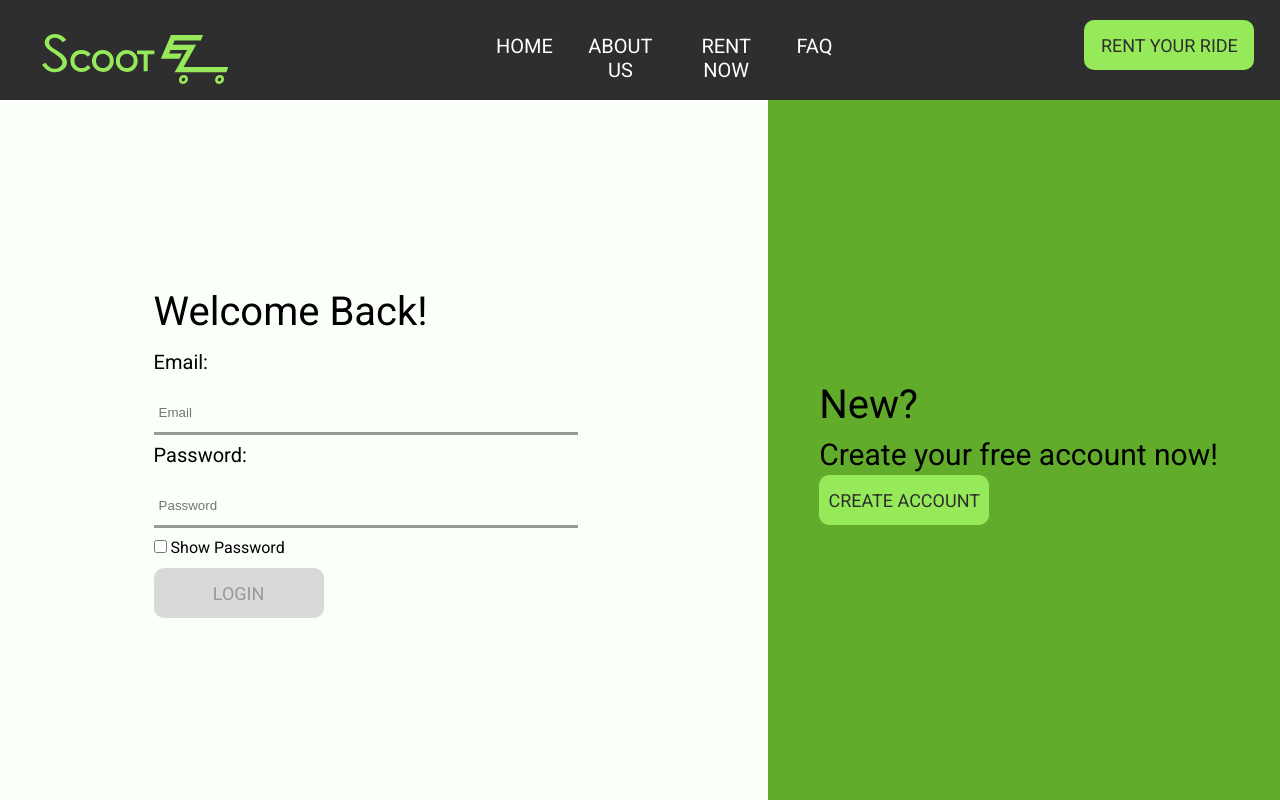
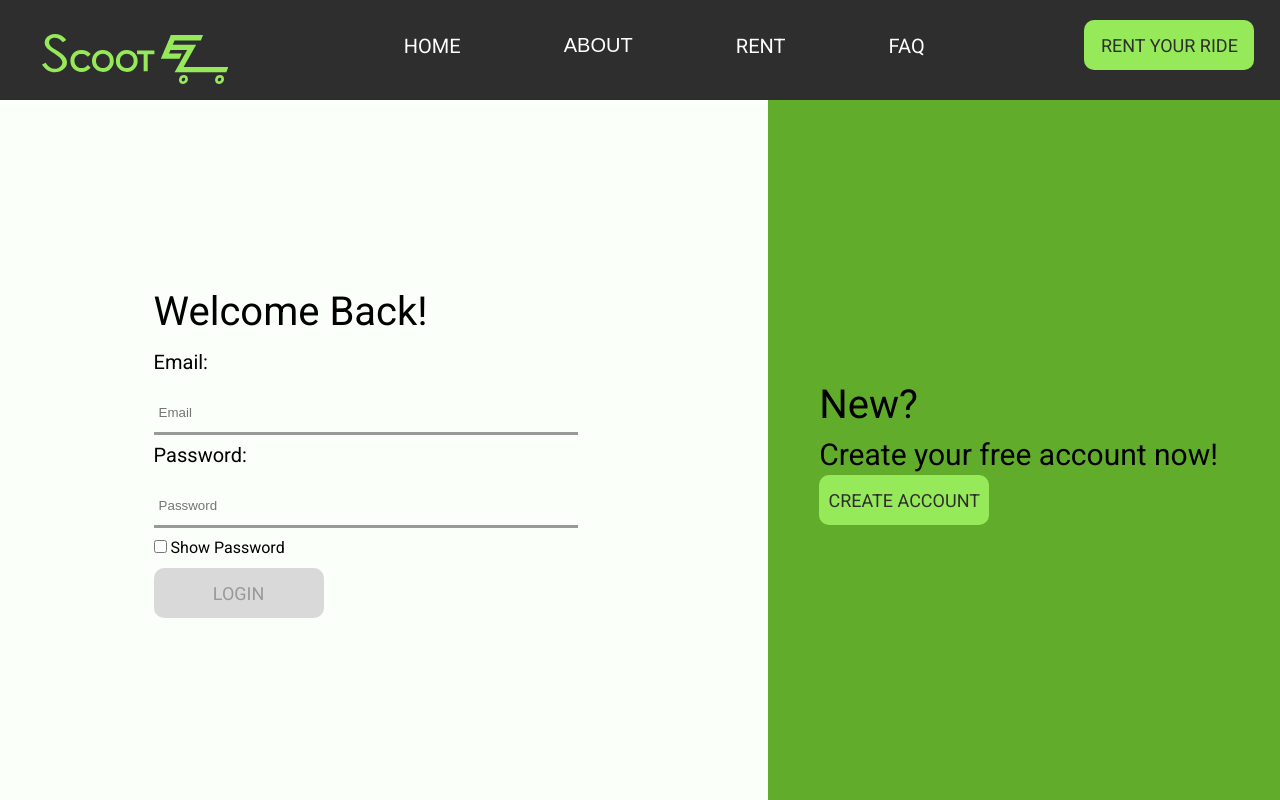
Before and after one commit to amitathik7/ScootEZ, a React (Create React App) app in the folder client/: page /login in a window 1280 px wide. Shown: the top 800 px of the page. Built offline with nearby package versions, Linux system fonts and the light colour scheme.

Commit message:
Added submenu to the navbar

```diff
--- a/client/src/NavBar.js
+++ b/client/src/NavBar.js
@@ -1,4 +1,4 @@
-import React, { useEffect, useState, useContext } from 'react';
+import React, { useEffect, useState, useContext, useRef } from 'react';
 import styles from './styles.css';
 import { NavLink, useNavigate} from 'react-router-dom';
 
@@ -9,6 +9,7 @@ import HomePage from "./Pages/HomePage.js";
 import AboutPage from './Pages/AboutPage.js';
 import MapPage from './Pages/MapPage.js';
 import FaqPage from './Pages/FaqPage.js';
+import ScooterPage from './Pages/ScooterPage.js';
 
 import ProfilePage from './Pages/ProfilePage.js';
 
@@ -16,9 +17,77 @@ import ProfilePage from './Pages/ProfilePage.js';
 export default function NavBar() {
     // The display case for the screen
     const { isLoggedIn, setIsLoggedIn } = useContext(IsLoggedInContext);
-
     const [accountInitials, setAccountInitials] = useState(null);
 
+    // The nav bar structure
+    const navBarItems = [
+        {
+            title: 'HOME',
+            url: '/',
+        },
+        {
+            title: 'ABOUT',
+            url: '/about',
+            submenu: [
+                {
+                    title: 'ABOUT',
+                    url: '/about',
+                },
+                {
+                title: 'SCOOTERS',
+                url: '/scooters',
+                }
+            ],
+        },
+        {
+            title: 'RENT',
+            url: '/map',
+        },
+        {
+            title: 'FAQ',
+            url: '/faq',
+        },
+    ];
+
+    // component for each menu item on the nav bar
+    function MenuItem({ items }) {
+        const [isExpanded, setIsExpanded] = useState(false);
+
+        if (items.submenu) {
+            return (
+                <>
+                    <button type="button" className="navbarLink"
+                    aria-haspopup="menu" aria-expanded={isExpanded ? "true" : "false"}
+                    onMouseOver={() => setIsExpanded((props) => !props)}
+                    onClick={() => setIsExpanded((props) => !props)}>
+                        {items.title}
+                    </button>
+                    <Dropdown submenu={items.submenu} isExpanded={isExpanded} />
+                </>
+            );
+        }
+        else {
+            return (
+                <NavLink className="navbarLink" to={items.url}>{items.title}</NavLink>
+            );
+        }
+    }
+
+    function Dropdown({submenu, isExpanded}) {
+
+        return (
+            <ul className={isExpanded ? "dropdownShow" : "dropdownHide"}>
+                {/* map each submenu to its own link */}
+                {submenu.map((submenu, index) => (
+                <li key={index} className="dropdownItems">
+                    <NavLink className="navbarLink" to={submenu.url}>{submenu.title}</NavLink>
+                </li>
+                ))}
+            </ul>
+        );
+    }
+
+    // login button
     function RideButton() {
         const navigate = useNavigate();
         function handleClick() {
@@ -31,6 +100,7 @@ export default function NavBar() {
         );
     }
 
+    // account profile button
     function AccountButton() {
         function handleClick() {
             alert("profile button clicked");
@@ -66,11 +136,14 @@ export default function NavBar() {
                     <div><NavLink className="navbarLink" to="/" element={<HomePage />}>
                         <Logo height={50} fill="#96ea59" />
                     </NavLink></div>
-                    <div style={{width: "30%", display: "flex", justifyContent:"space-between"}}>
-                        <div><NavLink className="navbarLink" to="/" element={<HomePage />}>HOME</NavLink></div>
-                        <div><NavLink className="navbarLink" to="/about" element={<AboutPage />}>ABOUT US</NavLink></div>
-                        <div><NavLink className="navbarLink" to="/map" element={<MapPage />}>RENT NOW</NavLink></div>
-                        <div><NavLink className="navbarLink" to="/faq" element={<FaqPage />}>FAQ</NavLink></div>
+                    <div style={{width: "45%", display: "flex", justifyContent:"space-between"}}>
+                        {navBarItems.map((menu, index) => {
+                            return (
+                                <div key={index}>
+                                    <MenuItem items={menu} key={index} />
+                                </div>
+                            );
+                        })}
                     </div>
                     <div><RideButton /></div>
                 </div>
@@ -89,7 +162,7 @@ export default function NavBar() {
                     <div><NavLink className="navbarLink" to="/" element={<HomePage />}>
                         <Logo height={50} fill="#96ea59" />
                     </NavLink></div>
-                    <div style={{width: "30%", display: "flex", justifyContent:"space-between"}}>
+                    <div style={{width: "45%", display: "flex", justifyContent:"space-between"}}>
                         <div><NavLink className="navbarLink" to="/" element={<HomePage />}>HOME</NavLink></div>
                         <div><NavLink className="navbarLink" to="/about" element={<AboutPage />}>ABOUT US</NavLink></div>
                         <div><NavLink className="navbarLink" to="/map" element={<MapPage />}>RENT NOW</NavLink></div>
--- a/client/src/styles.css
+++ b/client/src/styles.css
@@ -42,6 +42,15 @@ nav {
     font-size: 20px;
     font-family: var(--headerFontFamily);
     font-weight: var(--headerFontWeight);
+}
+
+.navBar {
+    list-style-type: none;
+    margin: 0;
+    padding: 0;
+}
+.navBarItem {
+    display: inline;
 }
 
 body {
@@ -102,7 +111,12 @@ body {
     color: white;
     text-align: center;
     padding: 14px 16px;
+
+    font-size: 20px;
     text-decoration: none;
+
+    border: none;
+    background: transparent;
 }
 .navbarLink:hover {
     color: var(--neon-green);
@@ -213,6 +227,20 @@ label {
     position: relative;
     left: -10px;
     content: "\2717";
+}
+
+.dropdownShow {
+    list-style: none;
+    /* display: none; */
+    background: var(--dark);
+    text-align: left;
+}
+.dropdownHide {
+    display: none;
+}
+.dropdownItems {
+    text-decoration: none;
+    display: inline;
 }
 
 /*========================BUTTONS========================*/
```
